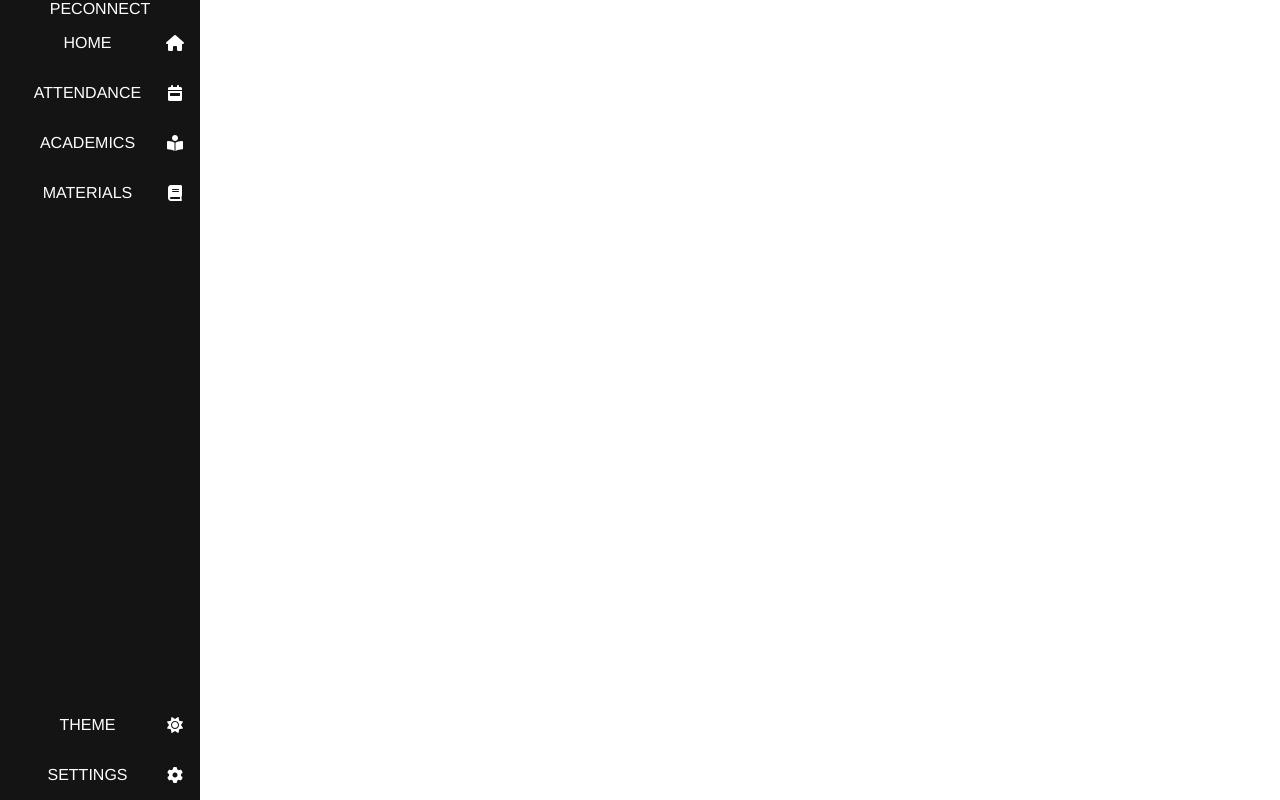
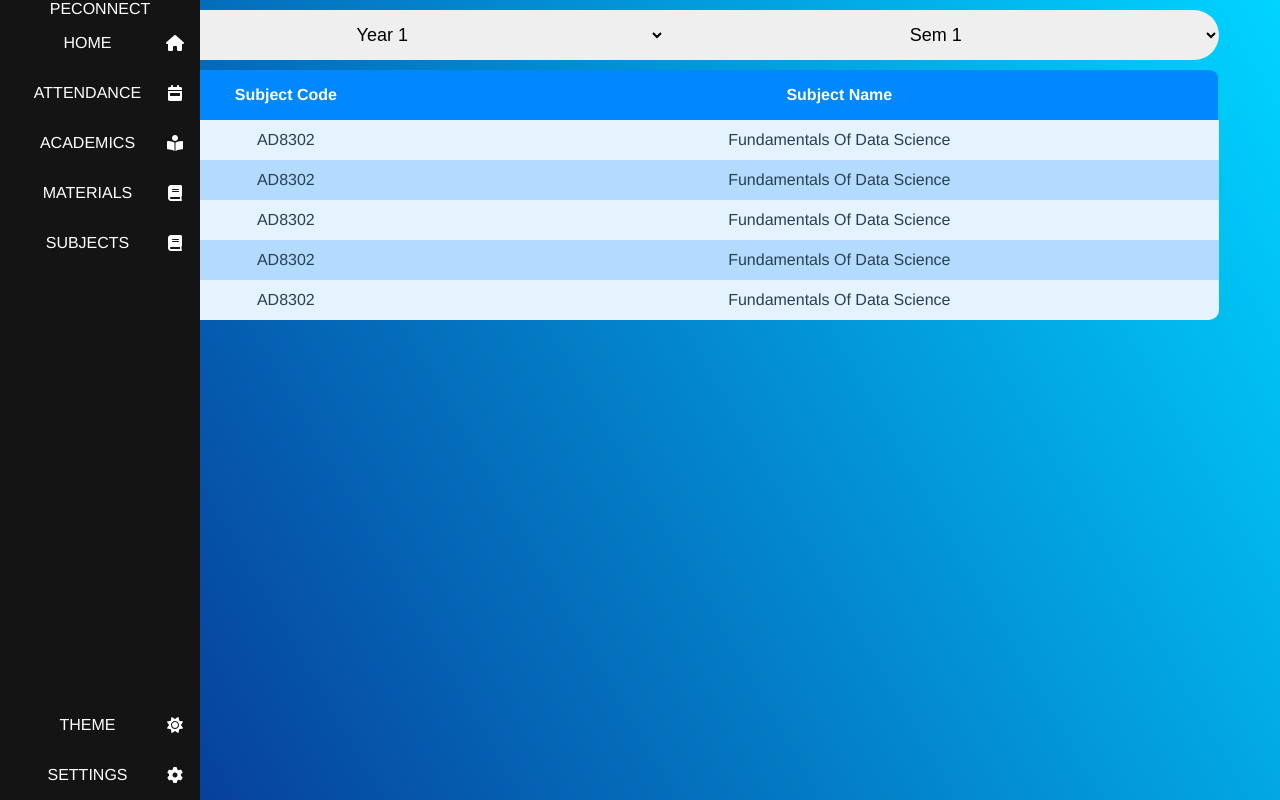
Before and after one commit to AnupamKris/erp2, a Vue app: page /subjects in a window 1280 px wide. Built offline with nearby package versions, Linux system fonts and the light colour scheme.

Commit message:
added all pages

```diff
--- a/src/components/Marks.vue
+++ b/src/components/Marks.vue
@@ -3,10 +3,7 @@
     <table>
       <thead>
         <tr>
-          <th>Subject Code</th>
-          <th>Subject Name</th>
-          <th>Mark</th>
-          <th>Grade</th>
+          <th v-for="(item , index) in fields" :key="index">{{item}}</th>
         </tr>
       </thead>
       <tbody>
@@ -25,6 +22,10 @@
 export default {
   props: {
     markData: Object,
+    fields: {
+      type: Array,
+      default: ["Subject Code", "Subject Name", "Mark", "Grade"]
+    }
   },
   setup() {},
 };
--- a/src/components/NavBar.vue
+++ b/src/components/NavBar.vue
@@ -16,6 +16,10 @@
       </div>
       <div class="nav-item" @click="goToRoute('materials')">
         <p>MATERIALS</p>
+        <i class="fa fa-book"></i>
+      </div>
+      <div class="nav-item" @click="goToRoute('subjects')">
+        <p>SUBJECTS</p>
         <i class="fa fa-book"></i>
       </div>
     </div>
--- a/src/router/index.js
+++ b/src/router/index.js
@@ -3,6 +3,8 @@ import Home from '../views/Home.vue'
 import Authentication from '../views/Authentication.vue'
 import Materials from '../views/Materials.vue'
 import Academics from '../views/Academics.vue'
+import Attendance from '../views/Attendance.vue'
+import Subjects from '../views/Subjects.vue'
 
 const routes = [
   {
@@ -27,6 +29,16 @@ const routes = [
     component: Authentication
   },
   {
+    path: '/attendance',
+    name: 'Attendance',
+    component: Attendance
+  },
+  {
+    path: '/subjects',
+    name: 'Subjects',
+    component: Subjects
+  },
+  {
     path: '/about',
     name: 'About',
     // route level code-splitting
--- a/src/views/Academics.vue
+++ b/src/views/Academics.vue
@@ -24,13 +24,15 @@
         <option value="model">Model</option>
       </select>
     </div>
-    <Marks :markData="markData" />
+    <Marks :markData="filtered"  v-if="filtered.length"/>
+    <div class="noData" v-else>Sorry No data available</div>
   </div>
 </template>
 
 <script>
 import { ref } from "@vue/reactivity";
 import Marks from "@/components/Marks.vue";
+import { watchEffect } from "@vue/runtime-core";
 
 export default {
   components: {
@@ -40,45 +42,71 @@ export default {
     const year = ref("1");
     const sem = ref("1");
     const testName = ref("iat1");
-
+    const filtered = ref([]);
     const markData = [
       {
         subcode: "AD8302",
         name: "Fundamentals Of Data Science",
         mark: 50,
         grade: "A",
+        year: "1",
+        sem: "1",
+        test: "iat1"
       },
       {
         subcode: "AD8302",
         name: "Fundamentals Of Data Science",
         mark: 50,
         grade: "A",
+        year: "1",
+        sem: "1",
+        test: "iat1"
       },
       {
         subcode: "AD8302",
         name: "Fundamentals Of Data Science",
         mark: 50,
         grade: "A",
+        year: "1",
+        sem: "1",
+        test: "iat1"
       },
       {
         subcode: "AD8302",
         name: "Fundamentals Of Data Science",
         mark: 50,
         grade: "A",
+        year: "1",
+        sem: "1",
+        test: "iat1"
       },
       {
         subcode: "AD8302",
         name: "Fundamentals Of Data Science",
         mark: 50,
         grade: "A",
+        year: "1",
+        sem: "1",
+        test: "iat1"
       },
     ];
+
+    watchEffect(() => {
+      filtered.value = markData.filter((ele) => {
+        return (
+          ele.year == year.value &&
+          ele.sem == sem.value &&
+          ele.test == testName.value
+        );
+      });
+    });
 
     return {
       year,
       sem,
       markData,
       testName,
+      filtered,
     };
   },
 };
@@ -112,8 +140,11 @@ export default {
   display: flex;
   align-items: center;
   flex-direction: column;
-  background: rgb(7,50,148);
-background: linear-gradient(60deg, rgba(7,50,148,1) 0%, rgba(0,212,255,1) 100%);
+  background: rgb(7, 50, 148);
+  background: linear-gradient(
+    60deg,
+    rgba(7, 50, 148, 1) 0%,
+    rgba(0, 212, 255, 1) 100%
+  );
 }
-
 </style>
--- a/src/views/Attendance.vue
+++ b/src/views/Attendance.vue
@@ -2,34 +2,47 @@
   <div class="attendance">
     <div class="dropdown">
       <select name="year" id="years" v-model="year">
-        <option value="Year 1" selected>Year 1</option>
-        <option value="Year 2">Year 2</option>
-        <option value="Year 3">Year 3</option>
-        <option value="Year 4">Year 4</option>
+        <option value="1" selected>Year 1</option>
+        <option value="2">Year 2</option>
+        <option value="3">Year 3</option>
+        <option value="4">Year 4</option>
       </select>
-      <select name="sem" id="sems" v-model="sem">
-        <option v-if="year == 'Year 1'" value="1">Sem 1</option>
-        <option v-if="year == 'Year 1'" value="2">Sem 2</option>
-        <option v-if="year == 'Year 2'" value="3">Sem 3</option>
-        <option v-if="year == 'Year 2'" value="4">Sem 4</option>
-        <option v-if="year == 'Year 3'" value="5">Sem 5</option>
-        <option v-if="year == 'Year 3'" value="6">Sem 6</option>
-        <option v-if="year == 'Year 4'" value="7">Sem 7</option>
-        <option v-if="year == 'Year 4'" value="8">Sem 8</option>
-      </select>
-      <div class="input">
-        <input type="text" v-model="query" placeholder="Search" />
-        <i class="fa fa-search" style="color: black"></i>
-      </div>
     </div>
 
+    <div class="details">
+      <div class="sem1">
+        <h2>SEM1</h2>
+        <div class="total">
+          <div class="hd">Total</div>
+          <p class="tot">26</p>
+        </div>
+        <div class="atn">
+          <div class="field">
+            <div class="hd">Present</div>
+            <p class="present">18</p>
+          </div>
+          <div class="field">
+            <div class="hd">Absent</div>
+            <p class="absent">8</p>
+          </div>
+        </div>
+      </div>
+      <div class="sem2"></div>
+    </div>
   </div>
 </template>
 
+sudo ap
+
 <script>
+import { ref } from "@vue/reactivity";
 export default {
   setup() {
-    return {};
+    const year = ref("");
+
+    return {
+      year,
+    };
   },
 };
 </script>
@@ -43,34 +56,69 @@ export default {
   select {
     font-size: 18px;
     height: 50px;
-    width: 15%;
+    width: 100%;
     border: none;
     outline: 0;
     text-align: center;
-  }
-  select[name="year"] {
-    border-radius: 25px 0 0 25px;
+    background: #606060;
+    color: white;
+
+    border-radius: 25px;
   }
 }
-.input {
-  width: 70%;
-  min-height: 50px;
-  position: relative;
-  input {
-    height: 100%;
+
+.attendance {
+  width: 100%;
+  display: flex;
+  flex-direction: column;
+  align-items: center;
+  .details {
     width: 100%;
-    font-size: 18px;
-    border: none;
-    border-radius: 0 25px 25px 0;
-    outline: none;
-    text-align: center;
+    display: flex;
+    flex-direction: column;
+    align-items: center;
   }
-  i {
-    position: absolute;
-    right: 15px;
-    font-size: 20px;
-    top: 50%;
-    transform: translate(0, -50%);
+}
+
+.sem1 {
+  width: 90%;
+  height: 100px;
+  background: #141414;
+  color: white;
+  border-radius: 10px;
+  display: flex;
+  flex-direction: column;
+  align-items: center;
+  justify-content: space-around;
+  .total {
+    width: 90%;
+    height: 40%;
+    background: #ffffff;
+    color: #141414;
+    border-radius: 25px;
+    display: flex;
+    justify-content: space-around;
+    align-items: center;
+  }
+  .atn {
+    height: 50%;
+    display: flex;
+    justify-content: space-between;
+    align-items: center;
+
+    width: 90%;
+    color: #141414;
+    border-radius: 25px;
+    .field {
+      width: 48%;
+      height: 30px;
+      background: #ffffff;
+      border-radius: 25px;
+      display: flex;
+      justify-content: space-around;
+      align-items: center;
+
+    }
   }
 }
 </style>
--- a/src/views/Materials.vue
+++ b/src/views/Materials.vue
@@ -186,6 +186,7 @@ export default {
     margin: 10px 0;
     display: flex;
     justify-content: space-between;
+
     select {
       font-size: 18px;
       height: 50px;
--- a/src/views/Subjects.vue
+++ b/src/views/Subjects.vue
@@ -0,0 +1,132 @@
+<template>
+  <div class="subjects">
+    <div class="dropdown">
+      <select name="year" id="years" v-model="year">
+        <option value="1" selected>Year 1</option>
+        <option value="2">Year 2</option>
+        <option value="3">Year 3</option>
+        <option value="4">Year 4</option>
+      </select>
+      <select name="sem" id="sems" v-model="sem">
+        <option v-if="year == '1'" value="1">Sem 1</option>
+        <option v-if="year == '1'" value="2">Sem 2</option>
+        <option v-if="year == '2'" value="3">Sem 3</option>
+        <option v-if="year == '2'" value="4">Sem 4</option>
+        <option v-if="year == '3'" value="5">Sem 5</option>
+        <option v-if="year == '3'" value="6">Sem 6</option>
+        <option v-if="year == '4'" value="7">Sem 7</option>
+        <option v-if="year == '4'" value="8">Sem 8</option>
+      </select>
+    </div>
+    <Marks :markData="filtered"  v-if="filtered.length" :fields="['Subject Code', 'Subject Name']"/>
+    <div class="noData" v-else>Sorry No data available</div>
+  </div>
+</template>
+
+<script>
+import { ref } from "@vue/reactivity";
+import Marks from "@/components/Marks.vue";
+import { watchEffect } from "@vue/runtime-core";
+
+export default {
+  components: {
+    Marks,
+  },
+  setup() {
+    const year = ref("1");
+    const sem = ref("1");
+
+    const filtered = ref([]);
+    const markData = [
+      {
+        subcode: "AD8302",
+        name: "Fundamentals Of Data Science",
+
+        year: "1",
+        sem: "1",
+      },
+      {
+        subcode: "AD8302",
+        name: "Fundamentals Of Data Science",
+
+        year: "1",
+        sem: "1",
+      },
+      {
+        subcode: "AD8302",
+        name: "Fundamentals Of Data Science",
+
+        year: "1",
+        sem: "1",
+      },
+      {
+        subcode: "AD8302",
+        name: "Fundamentals Of Data Science",
+
+        year: "1",
+        sem: "1",
+      },
+      {
+        subcode: "AD8302",
+        name: "Fundamentals Of Data Science",
+
+        year: "1",
+        sem: "1",
+      },
+    ];
+
+    watchEffect(() => {
+      filtered.value = markData.filter((ele) => {
+        return (
+          ele.year == year.value &&
+          ele.sem == sem.value
+        );
+      });
+    });
+
+    return {
+      year,
+      sem,
+      markData,
+      filtered,
+    };
+  },
+};
+</script>
+
+<style lang="less" scoped>
+.dropdown {
+  width: 90%;
+  margin: 10px 0;
+  display: flex;
+  justify-content: space-between;
+  select {
+    font-size: 18px;
+    height: 50px;
+    width: 50%;
+    border: none;
+    outline: 0;
+    text-align: center;
+    text-align-last: center;
+  }
+  select[name="year"] {
+    border-radius: 25px 0 0 25px;
+  }
+  select[name="sem"] {
+    border-radius: 0 25px 25px 0;
+  }
+}
+
+.subjects {
+  height: 100%;
+  display: flex;
+  align-items: center;
+  flex-direction: column;
+  background: rgb(7, 50, 148);
+  background: linear-gradient(
+    60deg,
+    rgba(7, 50, 148, 1) 0%,
+    rgba(0, 212, 255, 1) 100%
+  );
+}
+</style>
```
Also changed, not shown: 1 other file (tests, documents, lock files or other folders).
